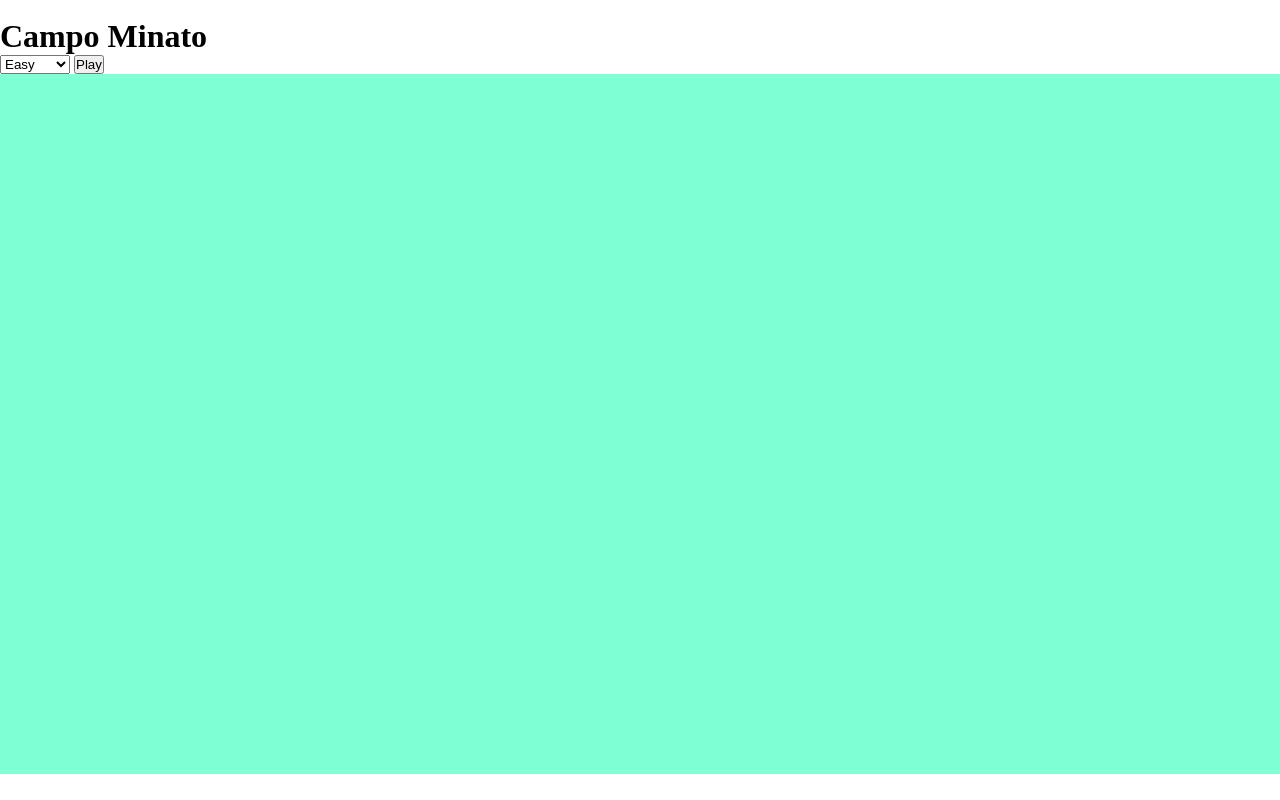
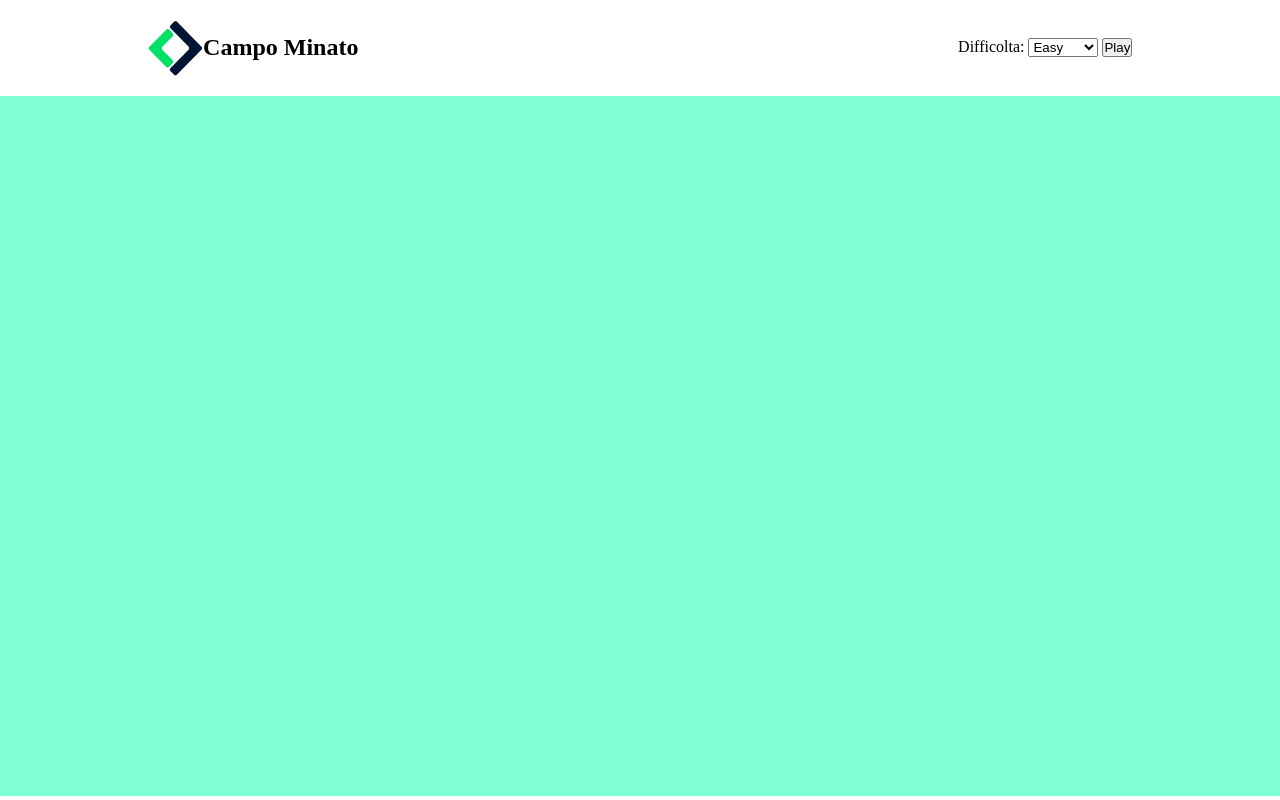
Before and after one commit to DavidePisani/js-campominato-dom, a plain HTML site: page index.html in a window 1280 px wide. Drawn offline with Linux system fonts and the light colour scheme.

Commit message:
fine con aggiustamento bonus

```diff
--- a/css/style.css
+++ b/css/style.css
@@ -2,6 +2,24 @@
     margin: 0;
     padding: 0;
     box-sizing: border-box;
+}
+
+img{
+    width: 10%;
+}
+
+header{
+    width: 100%;
+    margin: 0 auto;
+    display: flex;
+    align-items: center;
+    justify-content: space-around;
+    padding: 20px;
+}
+
+.head-left{
+    display: flex;
+    align-items: center;
 }
 
 main {
--- a/index.html
+++ b/index.html
@@ -9,10 +9,13 @@
     <title>Campo Minato</title>
 </head>
 <body>
-
     <header>
-        <img src="" alt="">
+        <section class="head-left">
+            <img src="img/logo-boolean.png" alt="logo">
         <h1>Campo Minato</h1>
+        </section>
+       <section class="head-right">
+        <label>Difficolta:</label>
         <select id="level-game">
             <option value="1">Easy</option>
             <option value="2">Medium</option>
@@ -20,6 +23,8 @@
         </select>
 
         <button id="play-btn">Play</button>
+       </section>
+
     </header>
 
     <main>
@@ -30,6 +35,10 @@
         <div id="user-message"></div>
     </main>
 
+    <footer>
+
+    </footer>
+
     <script src="js/script.js"></script>
 </body>
 </html>
--- a/js/script.js
+++ b/js/script.js
@@ -70,16 +70,18 @@ function startGame (){
         // Aggiungere la classe square
         newSquare.classList.add('square');
         newSquare.classList.add(mainClass);
-        // richiamo la funzione peri il ceck degli sqere
+        // richiamo la funzione peri il ceck
         newSquare.addEventListener ( 'click', checkClick)
         // appendo
         dimensionGrid.append(newSquare)
       }
 
     }
-
+// funzione che determinazione colore box
     function checkClick(){
-
+  //  se il box cliccato è una bomba allora coloro di rosso il box e scrivo in pagina che hai perso
+  //  se il boc cliccato non è una bomba allora lo coloro di blu
+  //  quando ho raggiunto tutti i tentativi senza mai prendere la bomba llora scrivo in pagina che ho vinto
   let userNumber = parseInt(this.querySelector('span').innerHTML);
       if(bombs.includes(userNumber)){
         this.classList.add('red');
@@ -99,15 +101,24 @@ function startGame (){
 
     }
 
+    // funzione per evitare i click dopo la fine del gioco
     function stopClick(){
+      // faccio un ciclo per prendere tutti i quadrati
+      // mi selezione tutti i box che hanno l'evento del click
+      // rimuovo l'evento del click da tutti
+      // e a tutti i quadrati che contengono un numero che si trova dentro l'arrey delle bombe
+      // aggiungo la classe red in modo tale da scoprire tutte le bombe
+      let b = 1;
       for( let i = 0; i < gameRange; i++ ){
       let allNewSquare = document.querySelectorAll('.square');
       allNewSquare[i].removeEventListener("click", checkClick);
 
-      if(bombs.includes(i)){
+      if(bombs.includes(b)){
         let allNewSquare = document.querySelectorAll('.square');
-        allNewSquare[i].classList.add('red')
+        allNewSquare[b-1].classList.add('red')
+
       }
+      b++;
     }
   }
 
```
Also changed, not shown: img/logo-boolean.png (added).
